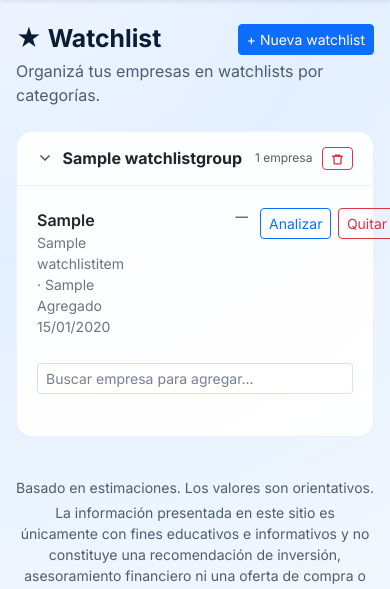
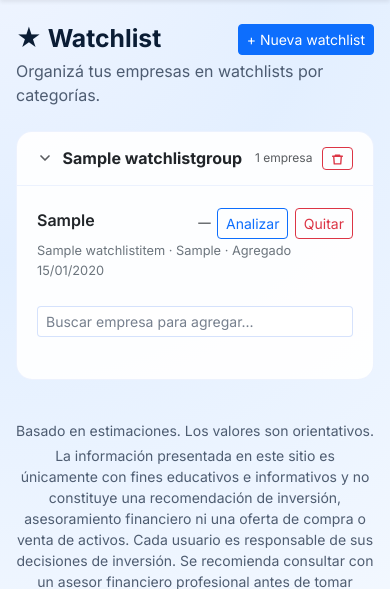
Before and after one commit to nhaugaard55/Proyecto-DCF, a Django app: page /app/watchlist/ in a window 390 px wide. Shown: the part 65-654 px from the top of the page. Run offline with Django 5.2, Linux system fonts and the light colour scheme; tables that the repository leaves empty hold one stand-in row (values such as "Sample post").

Commit message:
Mejora layout mobile de watchlist: cards compactos en 2 filas
En mobile, ticker + precio + botones quedan en una fila y la meta
(empresa · exchange · fecha) ocupa una segunda fila a ancho completo,
reduciendo la altura de cada card de 5 líneas a 2.

Co-Authored-By: Claude Sonnet 4.6 <noreply@anthropic.com>

```diff
--- a/dcf_app/templates/dcf_app/watchlist.html
+++ b/dcf_app/templates/dcf_app/watchlist.html
@@ -90,21 +90,27 @@
   .wl-item {
     display: grid;
     grid-template-columns: 1fr 7rem 1fr;
-    align-items: center;
-    gap: 0 0.75rem;
+    grid-template-rows: auto auto;
+    gap: 0.05rem 0.75rem;
     padding: 0.65rem 0;
     border-bottom: 1px solid var(--surface-border, rgba(0,0,0,.06));
   }
   .theme-dark .wl-item { border-bottom-color: rgba(255,255,255,.07); }
   .wl-item:last-child { border-bottom: none; }
-  .wl-item .fw-semibold { color: var(--bs-body-color); }
-  .theme-dark .wl-item .fw-semibold { color: #e2e8f0; }
-  .wl-item .text-muted { color: #6c757d !important; }
-  .theme-dark .wl-item .text-muted { color: #94a3b8 !important; }
-  .wl-item-actions { display: flex; gap: 0.4rem; justify-content: flex-end; }
+  .wl-item-ticker { grid-column: 1; grid-row: 1; font-weight: 600; color: var(--bs-body-color); }
+  .theme-dark .wl-item-ticker { color: #e2e8f0; }
+  .wl-item-meta { grid-column: 1; grid-row: 2; color: #6c757d; font-size: 0.8rem; }
+  .theme-dark .wl-item-meta { color: #94a3b8; }
+  .wl-item-actions {
+    grid-column: 3; grid-row: 1 / 3;
+    display: flex; gap: 0.4rem;
+    align-self: center; justify-content: flex-end;
+  }
 
   /* Price column */
   .wl-item-price {
+    grid-column: 2; grid-row: 1 / 3;
+    align-self: center;
     font-weight: 600;
     font-size: 0.95rem;
     text-align: right;
@@ -165,9 +171,13 @@
   .wl-new-group-form.show { display: flex; }
 
   @media (max-width: 575.98px) {
-    .wl-item { flex-direction: column; align-items: flex-start; }
-    .wl-item-actions { width: 100%; display: grid !important; grid-template-columns: 1fr 1fr; }
-    .wl-item-actions .btn { width: 100%; }
+    .wl-item {
+      grid-template-columns: 1fr auto auto;
+      gap: 0.15rem 0.4rem;
+    }
+    .wl-item-price { grid-column: 2; grid-row: 1; align-self: center; }
+    .wl-item-actions { grid-column: 3; grid-row: 1; align-self: center; justify-content: flex-start; }
+    .wl-item-meta { grid-column: 1 / 4; grid-row: 2; }
     .wl-new-group-form { flex-direction: column; }
     .wl-new-group-form input,
     .wl-new-group-form button { width: 100%; }
@@ -214,18 +224,13 @@
           <div class="wl-items-list">
             {% for item in group.items.all %}
             <div class="wl-item" data-ticker="{{ item.ticker }}">
-              <div>
-                <div class="fw-semibold">{{ item.ticker }}</div>
-                {% if item.company_name %}
-                <div class="text-muted small">{{ item.company_name }}{% if item.company_exchange %} · {{ item.company_exchange }}{% endif %}</div>
-                {% endif %}
-                <div class="text-muted small">Agregado {{ item.added_at|date:"d/m/Y" }}</div>
-              </div>
+              <div class="wl-item-ticker">{{ item.ticker }}</div>
               <div class="wl-item-price loading" data-price-ticker="{{ item.ticker }}">—</div>
               <div class="wl-item-actions">
                 <a href="{% url 'home' %}?ticker={{ item.ticker }}" class="btn btn-sm btn-outline-primary">Analizar</a>
                 <button class="btn btn-sm btn-outline-danger wl-remove-btn" data-ticker="{{ item.ticker }}">Quitar</button>
               </div>
+              <div class="wl-item-meta">{% if item.company_name %}{{ item.company_name }}{% if item.company_exchange %} · {{ item.company_exchange }}{% endif %} · {% endif %}Agregado {{ item.added_at|date:"d/m/Y" }}</div>
             </div>
             {% empty %}
             <p class="wl-empty-msg small mb-2">Esta watchlist está vacía. Buscá una empresa abajo para agregarla.</p>
@@ -491,18 +496,15 @@
         function buildItemEl(ticker, name, exchange) {
             var div = document.createElement('div');
             div.className = 'wl-item'; div.dataset.ticker = ticker;
-            var meta = name ? (escHtml(name)+(exchange?' · '+escHtml(exchange):'')) : '';
+            var metaStr = (name ? escHtml(name)+(exchange?' · '+escHtml(exchange):'') + ' · ' : '') + 'Agregado ' + today();
             div.innerHTML =
-                '<div>' +
-                    '<div class="fw-semibold">'+escHtml(ticker)+'</div>' +
-                    (meta?'<div class="text-muted small">'+meta+'</div>':'') +
-                    '<div class="text-muted small">Agregado '+today()+'</div>' +
-                '</div>' +
+                '<div class="wl-item-ticker">'+escHtml(ticker)+'</div>' +
                 '<div class="wl-item-price loading" data-price-ticker="'+escHtml(ticker)+'">—</div>' +
                 '<div class="wl-item-actions">' +
                     '<a href="'+HOME_URL+'?ticker='+encodeURIComponent(ticker)+'" class="btn btn-sm btn-outline-primary">Analizar</a>' +
                     '<button class="btn btn-sm btn-outline-danger wl-remove-btn" data-ticker="'+escHtml(ticker)+'">Quitar</button>' +
-                '</div>';
+                '</div>' +
+                '<div class="wl-item-meta">'+metaStr+'</div>';
             attachRemove(div.querySelector('.wl-remove-btn'));
             fetchPricesFor([ticker]);
             return div;
```
